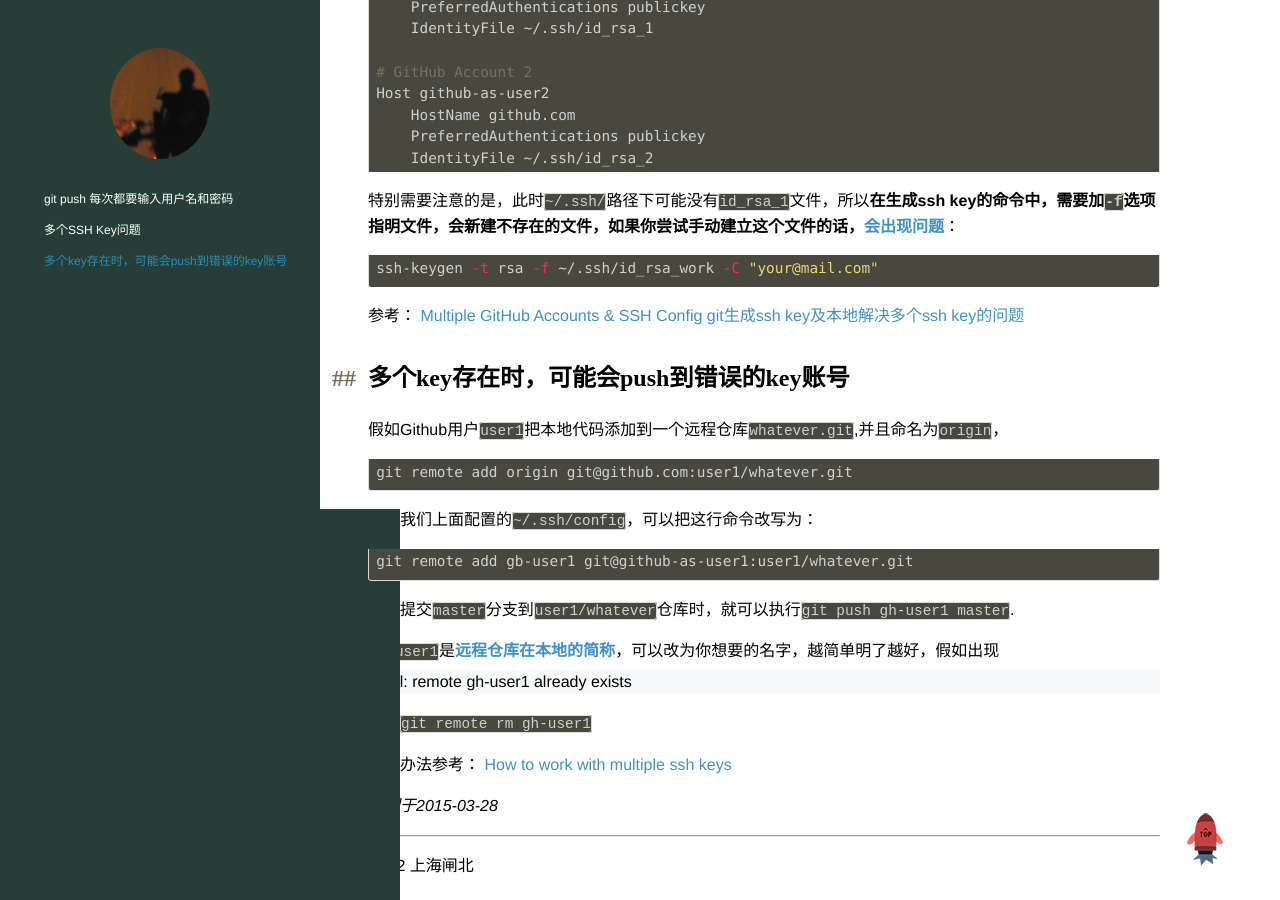
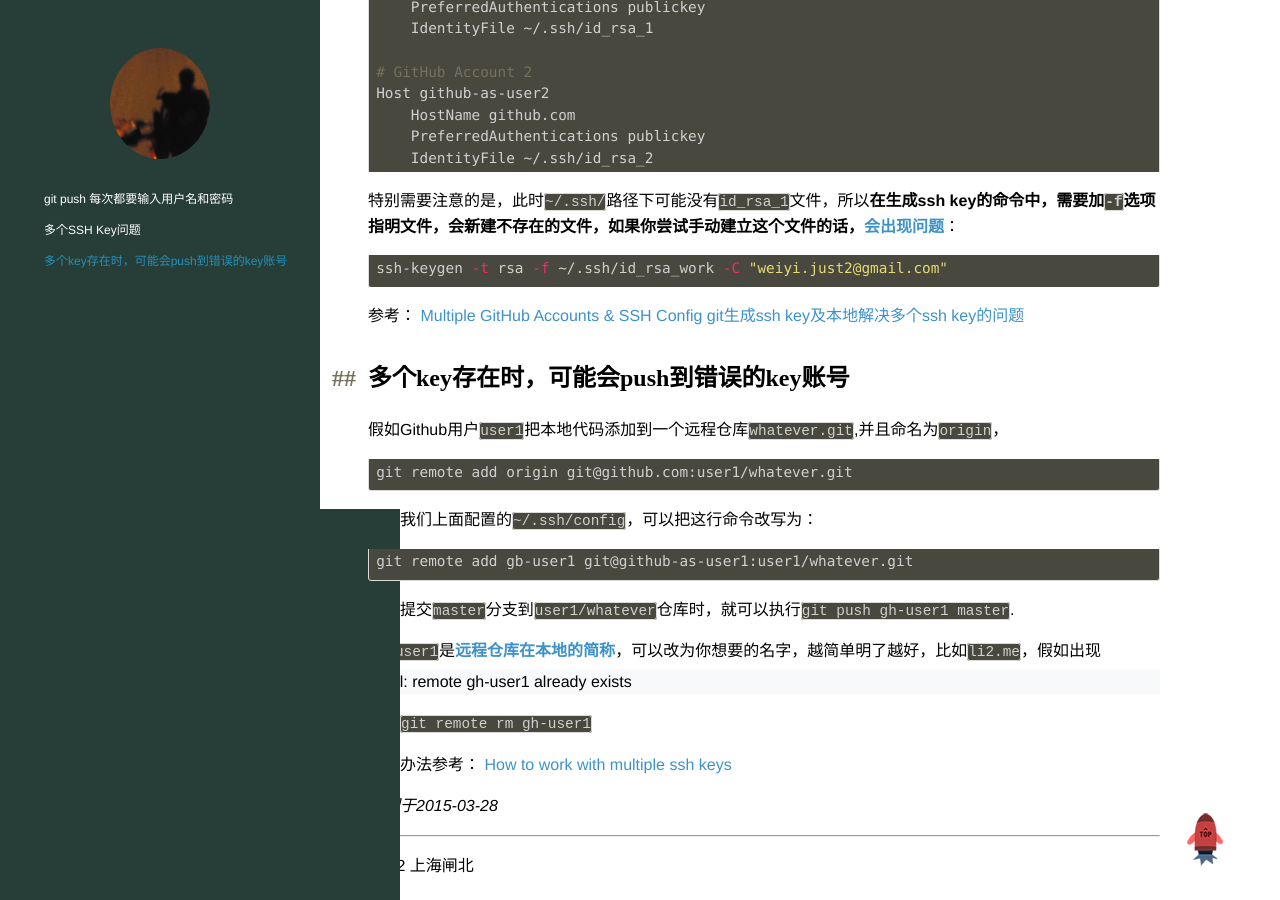
Before and after one commit to li2dotme/li2dotme.github.io, a Jekyll site: the page built from _posts/UTIL/2015-03-21-GIT-Command-Summary.md, in a window 1280 px wide and 900 px high, scrolled down 825 px. Built offline with Jekyll 4.4.1, drawn with Linux system fonts in a browser that asks for light colours; Markdown is read by kramdown in place of the engine named in the settings; comment, search, counter and statistics services are not loaded.

Commit message:
增加li2.me标识 :)

````diff
--- a/_posts/UTIL/2015-03-21-GIT-Command-Summary.md
+++ b/_posts/UTIL/2015-03-21-GIT-Command-Summary.md
@@ -48,7 +48,7 @@ Host github-as-user2
 特别需要注意的是，此时`~/.ssh/`路径下可能没有`id_rsa_1`文件，所以**在生成ssh key的命令中，需要加`-f`选项指明文件，会新建不存在的文件，如果你尝试手动建立这个文件的话，[会出现问题](http://stackoverflow.com/a/29315364/2722270)**：
 
 ```sh
-ssh-keygen -t rsa -f ~/.ssh/id_rsa_work -C "your@mail.com"
+ssh-keygen -t rsa -f ~/.ssh/id_rsa_work -C "weiyi.just2@gmail.com"
 ```
 
 参考：
@@ -71,7 +71,7 @@ git remote add gb-user1 git@github-as-user1:user1/whatever.git
 ```
 想要提交`master`分支到`user1/whatever`仓库时，就可以执行`git push gh-user1 master`.
 
-`gh-user1`是**[远程仓库在本地的简称](http://git-scm.com/book/zh/v1/Git-基础-远程仓库的使用#远程仓库的删除和重命名)**，可以改为你想要的名字，越简单明了越好，假如出现
+`gh-user1`是**[远程仓库在本地的简称](http://git-scm.com/book/zh/v1/Git-基础-远程仓库的使用#远程仓库的删除和重命名)**，可以改为你想要的名字，越简单明了越好，比如`li2.me`，假如出现
 > fatal: remote gh-user1 already exists
 
 可以`git remote rm gh-user1`
````
